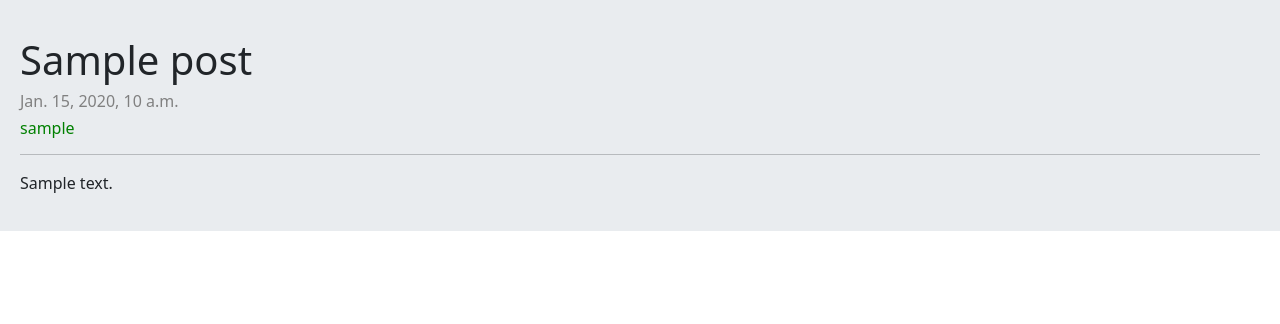
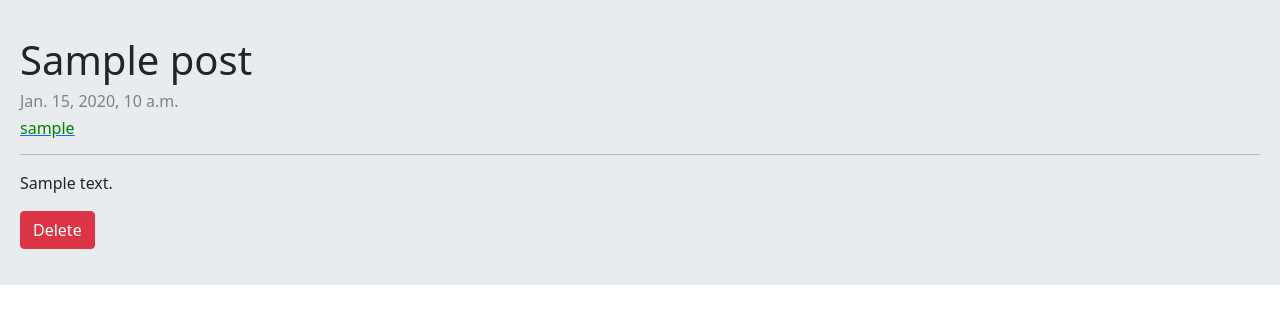
Before and after one commit to clon3r2/Django-SocialMedia, a Django app: a page that uses home/templates/home/post.html in a window 1280 px wide. Shown: the part 56-380 px from the top of the page. Run offline with Django 4.2, Linux system fonts and the light colour scheme; a user stored in the database is signed in; tables that the repository leaves empty hold one stand-in row (values such as "Sample post").

Commit message:
delete button added

```diff
--- a/home/templates/home/post.html
+++ b/home/templates/home/post.html
@@ -3,8 +3,11 @@
     <p>
         <h1>{{ post.name }}</h1>
         <h6 style="color:gray">{{ post.created }}</h6>
-        <h6 style="color:green">{{ post.user.username }}</h6>
+        <a href="{% url 'account:profile' post.user.id %}"><h6 style="color:green">{{ post.user.username }}</h6></a>
         <hr>
         <p>{{ post.body }}</p>
+        {% if request.user.id == post.user.id %}
+            <a href="{% url 'home:delete-post' post.id %} "><button class="btn btn-danger">Delete</button></a>
+        {% endif %}
     </p>
 {% endblock %}
```
